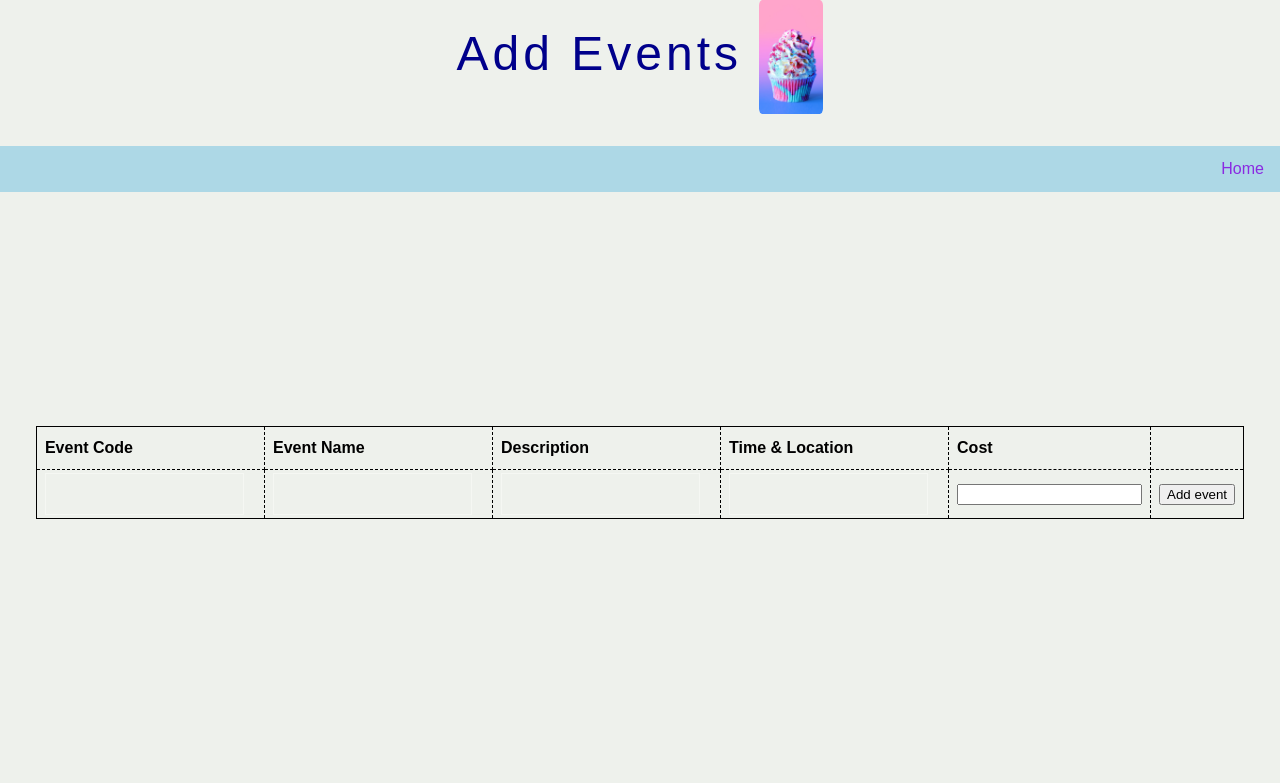
After one commit to Paulag10/bakery, a PHP site: page /AddEvent.php in a window 1280 px wide. The commit adds this page. Shown: the top 783 px of the page. Run offline with PHP 8.4, Linux system fonts and the light colour scheme.

Commit message:
Merge origin/master
Conflicts:
	model/providerdb.php

```diff
--- /dev/null
+++ b/AddEvent.php
@@ -0,0 +1,57 @@
+<?php {
+    ?>
+
+    <html>
+        <head>
+            <meta charset="UTF-8">
+            <title>Food Tracker</title>
+            <link rel="stylesheet" type="text/css" href="Bakery.css"/>
+        </head>
+        <body>
+             <h1> Add Events <img src="images/Cupcake.jpg" alt="Avatar" class="avatars">
+                </h1>
+    <ul>
+
+
+                             <li><a href="Admin_view.php"> Home </a></li>
+                  </ul>
+            <form action="." method="post" id="aligned">
+                <input type="hidden" name="action" value="add_event">
+
+                <table  align="center">
+                    <tr>
+                        <th>Event Code</th>
+                    <br>
+                        <th>Event Name</th>
+                    <br>
+                    <br>
+                    <th>Description</th>
+                    <br>
+                    <br>
+                    <th>Time & Location</th>
+                    <br>
+                    <th>Cost</th>
+                    <td> &nbsp;</th>
+                    <br>
+                    <br>
+
+                    </tr>
+                    <tr><!--https://www.w3schools.com/tags/att_input_required.asp-->
+                        <td><input type="text" name="eventCode" required></td><br>
+                    <td><input type="text" name="eventName" required></td><br>
+                    <td><input type="text" name="eventDiscription" required></td><br>
+                    <td><input type="text" name="eventLocation" required></td><br><br>
+                    <td><input type="number" name="eventCost" required></td><br><br>
+                    <td>  <input type="button" value="Add event" name="event"> <br> </td>
+
+                    </tr>
+                </table>
+
+
+            </form>
+
+        <?php }
+        ?>
+
+    </body>
+</html>
--- a/Admin_view.php
+++ b/Admin_view.php
@@ -12,8 +12,8 @@
                         <ul>
 
                             <li><a href="index.php?action=logIn">Log Out</a></li>
-                            <a href="index.php?action=viewAllUsers">View all users</a>
-                             <li><a href="ContactU.php">Contact Us</a></li>
+                            <li>  <a href="index.php?action=viewAllUsers">View all users</a></li>
+                             <li><a href="AddEvent.php">Add Event </a></li>
                   </ul>
 
 
```
Also changed, not shown: disp_users.php (+9 -0 lines).
